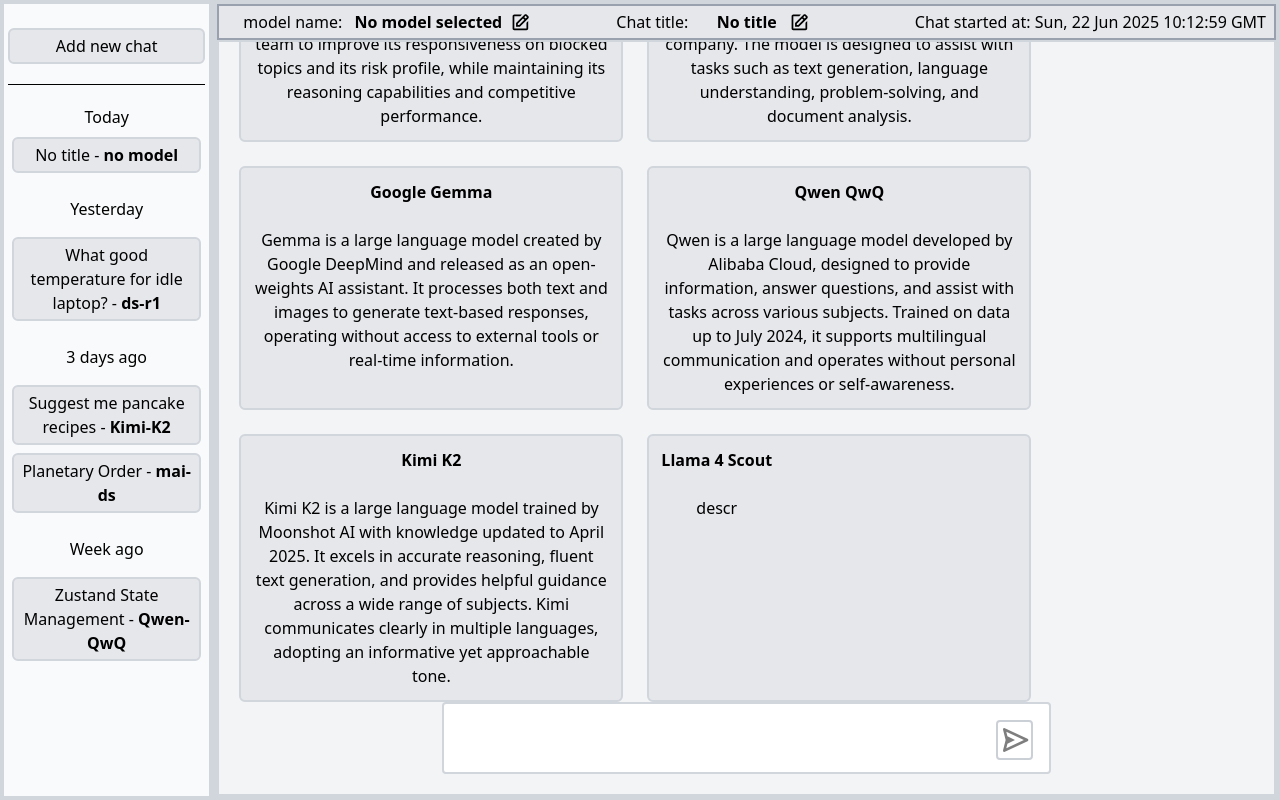
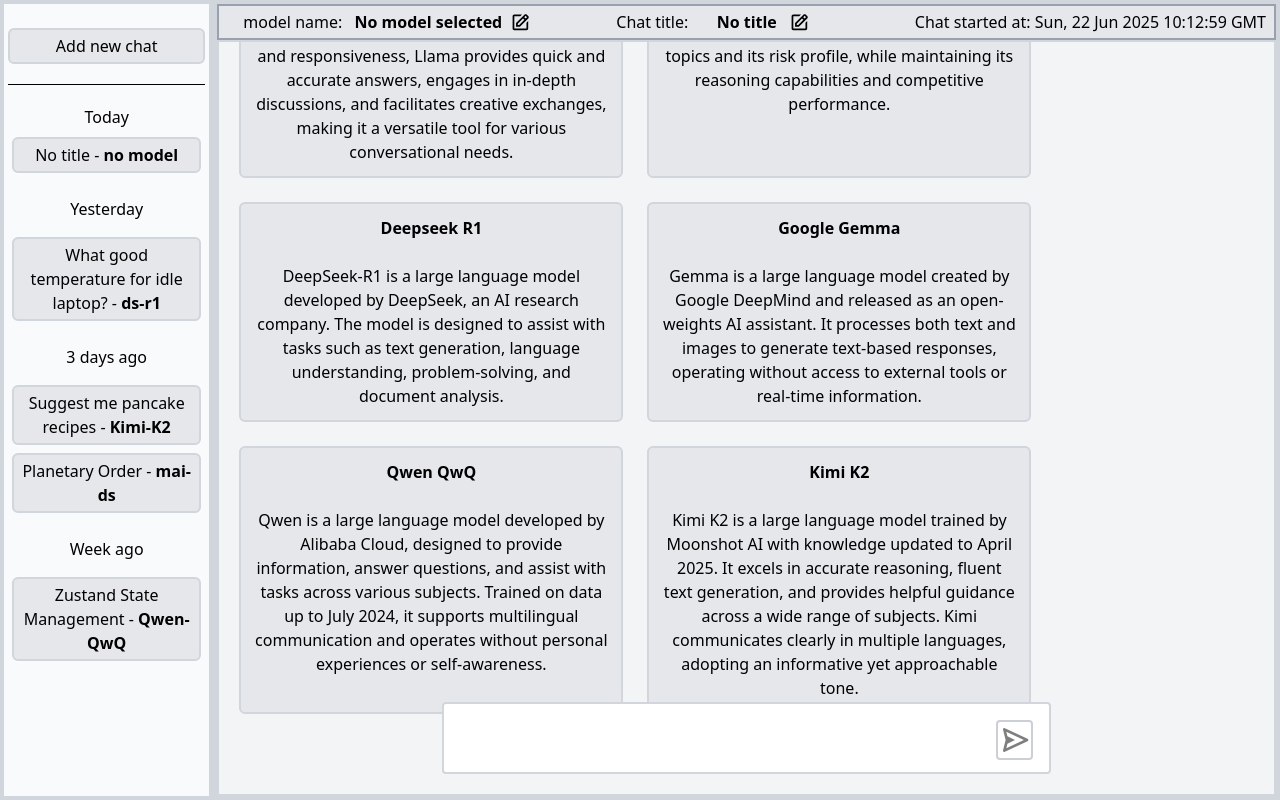
Before and after one commit to BMike903/LLM-front, a React (Vite) app: page / in a window 1280 px wide. Built offline with nearby package versions, Linux system fonts and the light colour scheme.

Commit message:
models cleanup

```diff
--- a/src/constants/models.ts
+++ b/src/constants/models.ts
@@ -1,12 +1,13 @@
 import { ModelsList } from "../types/models";
 
 export const models: ModelsList = {
-  /* "llama-4": {
+  "llama-4": {
     name: "LLAMA-4 SCOUT",
     APIName: "meta-llama/llama-4-scout:free",
     description:
       "Llama is a Meta-designed conversational model that adapts to a wide range of interaction styles. With a focus on flexibility and responsiveness, Llama provides quick and accurate answers, engages in in-depth discussions, and facilitates creative exchanges, making it a versatile tool for various conversational needs.",
-  }, */
+    features: ["img"],
+  },
   "mai-ds": {
     name: "Microsoft AI DS-R1",
     APIName: "microsoft/mai-ds-r1:free",
@@ -37,17 +38,4 @@ export const models: ModelsList = {
     description:
       "Kimi K2 is a large language model trained by Moonshot AI with knowledge updated to April 2025. It excels in accurate reasoning, fluent text generation, and provides helpful guidance across a wide range of subjects. Kimi communicates clearly in multiple languages, adopting an informative yet approachable tone.",
   },
-  /* "Gemini-2.5-img": {
-    name: "Gemini 2.5 Image",
-    APIName: "google/gemini-2.5-flash-image-preview:free",
-    description:
-      "Gemini 2.5 Flash, is a large language model from Google. It is designed to be a helpful and informative AI assistant, capable of understanding and generating human-like text to answer questions and complete various tasks. One of its key features is the ability to generate and modify images based on user requests, enhancing its responses with visual content.",
-    features: ["img"],
-  }, */
-  "Llama-4-Scout ": {
-    name: "Llama 4 Scout ",
-    APIName: "meta-llama/llama-4-scout:free",
-    description: "descr",
-    features: ["img"],
-  },
 } as const;
```
